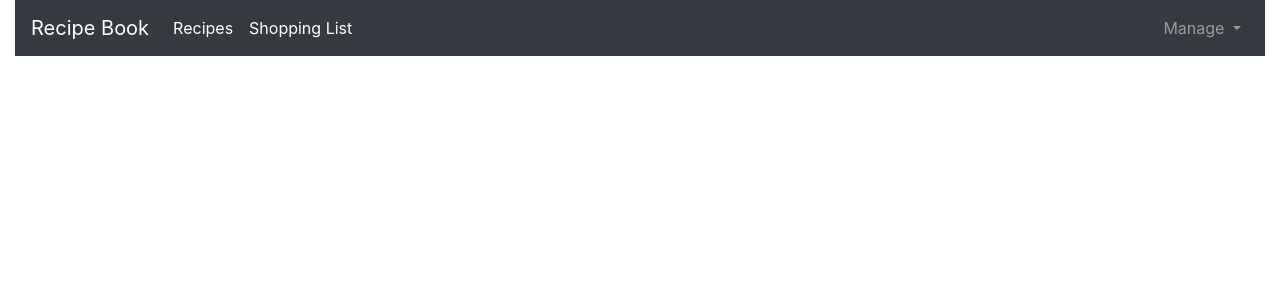
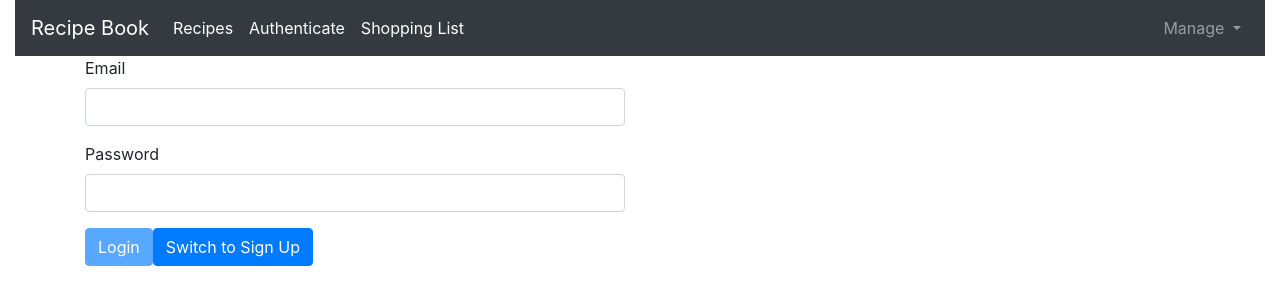
Before and after one commit to nxsharma/angularshoppinglist, an Angular app: page /auth in a window 1280 px wide. Before the commit this address led to /. Shown: the top 304 px of the page. Built offline with nearby package versions, Linux system fonts and the light colour scheme.

Commit message:
authentication, adding the auth page, switching between auth modes, handling form input, preparing the backend, prep signup request, sendin signup request, loading spinner and error handling logic

```diff
--- a/src/app/app-routing.module.ts
+++ b/src/app/app-routing.module.ts
@@ -6,6 +6,7 @@
 import { RecipesComponent } from "./recipes/recipes.component";
 import { ShoppingListComponent } from "./shopping-list/shopping-list.component";
 import { RecipesResolverService } from "./recipes/recipe-start/recipe-resolver.serv";
+import { AuthComponent } from "./auth/auth.component";
 
 const appRoutes: Routes = [
     {path:'', redirectTo:'/recipes', pathMatch: 'full'},
@@ -16,7 +17,8 @@
         {path:':id/edit', component: RecipeEditComponent, resolve: [RecipesResolverService]},
 
     ]},
-    {path: 'shopping-list', component: ShoppingListComponent}
+    {path: 'shopping-list', component: ShoppingListComponent},
+    {path: 'auth', component:AuthComponent}
 ];
 
 @NgModule({
--- a/src/app/app.module.ts
+++ b/src/app/app.module.ts
@@ -17,6 +17,8 @@
 import { RecipeStartComponent } from './recipes/recipe-start/recipe-start.component';
 import { RecipeEditComponent } from './recipes/recipe-edit/recipe-edit.component';
 import { RecipeService } from './recipes/recipe.service';
+import { AuthComponent } from './auth/auth.component';
+import { LoadingSpinnerComponent } from './shared/loading-spinner/loading-spinner.component';
 
 @NgModule({
   declarations: [
@@ -30,7 +32,9 @@
     ShoppingEditComponent,
     DropDownDirective,
     RecipeStartComponent,
-    RecipeEditComponent
+    RecipeEditComponent,
+    AuthComponent,
+    LoadingSpinnerComponent
   ],
   imports: [
     BrowserModule,
--- /dev/null
+++ b/src/app/auth/auth.component.html
@@ -0,0 +1,33 @@
+<div class="row">
+   <div class="col-xs-12 col-md-6 col-md-offset-3">
+    <div class="alert alert-danger" *ngIf="error">
+        <p>{{ error}}</p>
+    </div>
+        <div *ngIf="isLoading" style="text-align: center">
+            <app-loading-spinner></app-loading-spinner>
+        </div>
+        <form #authForm="ngForm" (ngSubmit)="onSubmit(authForm)" *ngIf="!isLoading">
+            <div class="form-group">
+                <label for="email">Email</label>
+                <input
+                    type="email"
+                    id="email"
+                    class="form-control"
+                    ngModel
+                    name="email"
+                    required
+                    email
+                    />
+            </div>
+            <div class="form-group">
+                <label for="password">Password</label>
+                <input type="password" id="password" class="form-control" name="password" ngModel required minlength="6"/>
+            </div>
+            <div>
+                <button class="btn btn-primary" type="submit" [disabled]="!authForm.valid">{{ isLoginMode ? 'Login': 'Sign Up'}}</button>
+
+                <button class="btn btn-primary" (click)="onSwitchMode()">Switch to {{ isLoginMode ? 'Sign Up' : 'Login' }}</button>
+            </div>
+        </form>
+   </div>
+</div>
--- /dev/null
+++ b/src/app/auth/auth.component.ts
@@ -0,0 +1,53 @@
+import { Component } from "@angular/core";
+import { NgForm } from "@angular/forms";
+import { AuthService } from "./auth.service";
+import { Observable } from "rxjs";
+
+@Component({
+    selector: 'app-auth',
+    templateUrl: './auth.component.html'
+})
+
+export class AuthComponent{
+    isLoginMode = true;
+
+    isLoading = false;
+    error: string = null;
+
+    constructor(private authService: AuthService){}
+
+    onSwitchMode(){
+        this.isLoginMode = !this.isLoginMode;
+    }
+
+    onSubmit(form: NgForm){
+        if(!form.valid){
+            return;
+        }
+        const email = form.value.email;
+        const password = form.value.password;
+
+        this.isLoading = true;
+        if(this.isLoginMode){
+
+        }else{
+            this.authService.signup(email,password).subscribe(resData =>{
+                console.log(resData);
+                this.isLoading = false;
+            },
+             error =>{
+                console.log(error);
+                this.error = "an error occured";
+                this.isLoading = false;
+             }
+
+
+            );
+
+        }
+
+
+
+        form.reset();
+    }
+}
--- /dev/null
+++ b/src/app/auth/auth.service.ts
@@ -0,0 +1,24 @@
+import { HttpClient } from "@angular/common/http";
+import { Injectable } from "@angular/core";
+
+interface AuthResponseData{
+    kind: string;
+    idToken: string;
+    email: string;
+    refreshToken: string;
+    localId: string;
+}
+@Injectable({providedIn : 'root'})
+
+export class AuthService{
+    constructor(private http: HttpClient) {}
+
+    signup(email: string, password: string){
+        return this.http.post<AuthResponseData>('https://identitytoolkit.googleapis.com/v1/accounts:signUp?key=AIzaSyCVk1mYOd8PmIOGoKiFYfrBIEORgrlq2wo',
+        {
+            email: email,
+            password: password,
+            returnSecureToken: true
+        });
+    }
+}
--- a/src/app/header/header.component.html
+++ b/src/app/header/header.component.html
@@ -14,7 +14,10 @@
 
                     <li class="nav-item active" routerLinkActive="active">
                         <!-- <a class="nav-link" href="#" (click)="onSelect('shopping-list')">Shopping List</a></li> -->
-                        <a class="nav-link" routerLink="/shopping-list">Shopping List</a></li>
+                        <a class="nav-link" routerLink="/auth">Authenticate</a></li>
+                    <li class="nav-item active" routerLinkActive="active">
+                            <!-- <a class="nav-link" href="#" (click)="onSelect('shopping-list')">Shopping List</a></li> -->
+                            <a class="nav-link" routerLink="/shopping-list">Shopping List</a></li>
 
                 </ul>
                 <ul class="navbar-nav">
--- /dev/null
+++ b/src/app/shared/loading-spinner/loading-spinner.component.css
@@ -0,0 +1,78 @@
+.lds-spinner {
+    color: official;
+    display: inline-block;
+    position: relative;
+    width: 80px;
+    height: 80px;
+  }
+  .lds-spinner div {
+    transform-origin: 40px 40px;
+    animation: lds-spinner 1.2s linear infinite;
+  }
+  .lds-spinner div:after {
+    content: " ";
+    display: block;
+    position: absolute;
+    top: 3px;
+    left: 37px;
+    width: 6px;
+    height: 18px;
+    border-radius: 20%;
+    background: #74b86e;
+  }
+  .lds-spinner div:nth-child(1) {
+    transform: rotate(0deg);
+    animation-delay: -1.1s;
+  }
+  .lds-spinner div:nth-child(2) {
+    transform: rotate(30deg);
+    animation-delay: -1s;
+  }
+  .lds-spinner div:nth-child(3) {
+    transform: rotate(60deg);
+    animation-delay: -0.9s;
+  }
+  .lds-spinner div:nth-child(4) {
+    transform: rotate(90deg);
+    animation-delay: -0.8s;
+  }
+  .lds-spinner div:nth-child(5) {
+    transform: rotate(120deg);
+    animation-delay: -0.7s;
+  }
+  .lds-spinner div:nth-child(6) {
+    transform: rotate(150deg);
+    animation-delay: -0.6s;
+  }
+  .lds-spinner div:nth-child(7) {
+    transform: rotate(180deg);
+    animation-delay: -0.5s;
+  }
+  .lds-spinner div:nth-child(8) {
+    transform: rotate(210deg);
+    animation-delay: -0.4s;
+  }
+  .lds-spinner div:nth-child(9) {
+    transform: rotate(240deg);
+    animation-delay: -0.3s;
+  }
+  .lds-spinner div:nth-child(10) {
+    transform: rotate(270deg);
+    animation-delay: -0.2s;
+  }
+  .lds-spinner div:nth-child(11) {
+    transform: rotate(300deg);
+    animation-delay: -0.1s;
+  }
+  .lds-spinner div:nth-child(12) {
+    transform: rotate(330deg);
+    animation-delay: 0s;
+  }
+  @keyframes lds-spinner {
+    0% {
+      opacity: 1;
+    }
+    100% {
+      opacity: 0;
+    }
+  }
--- /dev/null
+++ b/src/app/shared/loading-spinner/loading-spinner.component.ts
@@ -0,0 +1,10 @@
+import { Component } from "@angular/core"
+@Component({
+    selector: 'app-loading-spinner',
+    template: '<div class="lds-spinner"><div></div><div></div><div></div><div></div><div></div><div></div><div></div><div></div><div></div><div></div><div></div><div></div></div>',
+    styleUrls: ['./loading-spinner.component.css']
+})
+export class LoadingSpinnerComponent{
+
+
+}
```
